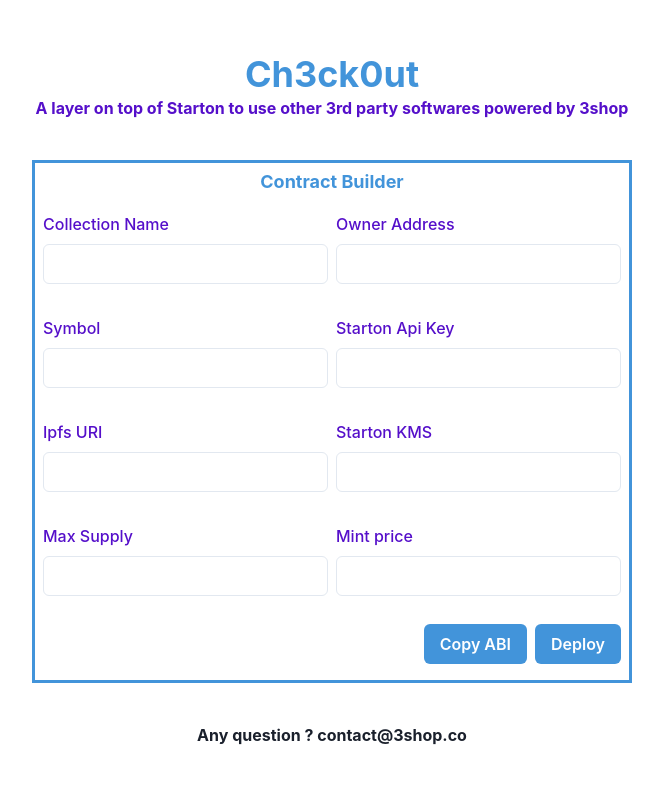
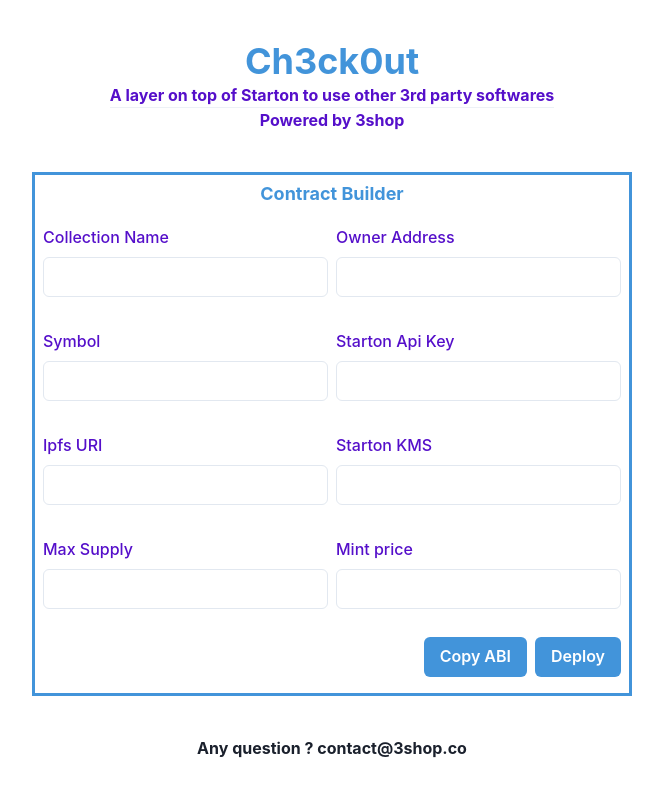
Before and after one commit to zkshop/hackaton-starton, a Next.js app in the folder app/: page / in a window 1280 px wide. Shown: the top 796 px of the page, without its empty margins (308-971 px from the left). Built offline with nearby package versions, Linux system fonts and the light colour scheme.

Commit message:
fix: typo

```diff
--- a/app/pages/index.tsx
+++ b/app/pages/index.tsx
@@ -8,6 +8,7 @@
   VStack,
   Text,
   Link,
+  Divider,
 } from "@chakra-ui/react";
 import { FormProvider, useForm } from "react-hook-form";
 import { yupResolver } from "@hookform/resolvers/yup";
@@ -68,7 +69,11 @@
           Ch3ck0ut
         </Heading>
         <Text fontWeight="bold" color="secondary">
-          A layer on top of Starton to use other 3rd party softwares powered by{" "}
+          A layer on top of Starton to use other 3rd party softwares
+        </Text>
+        <Divider />
+        <Text fontWeight="bold" color="secondary">
+          Powered by{" "}
           <Link isExternal href="https://www.3shop.co">
             3shop
           </Link>
```
